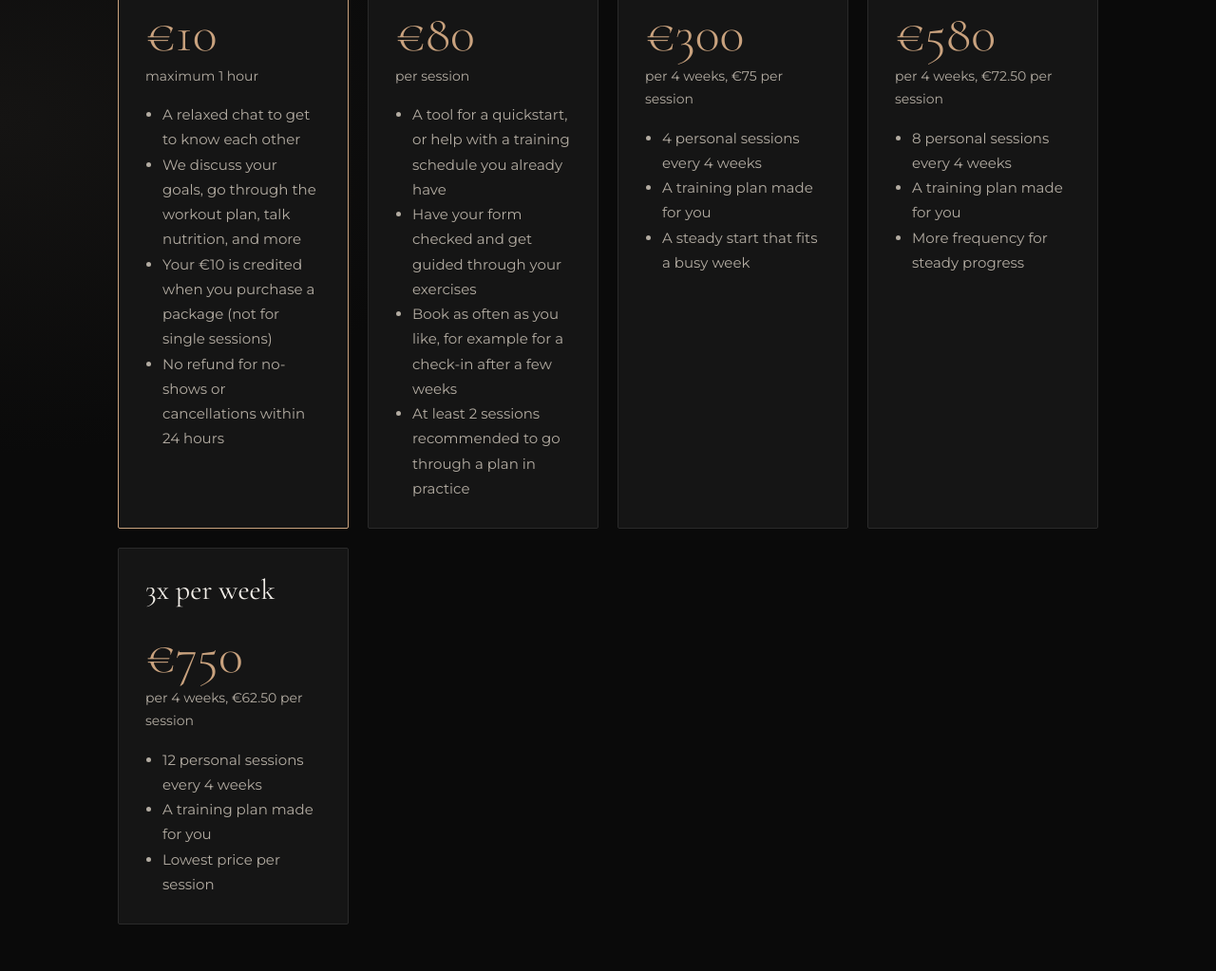
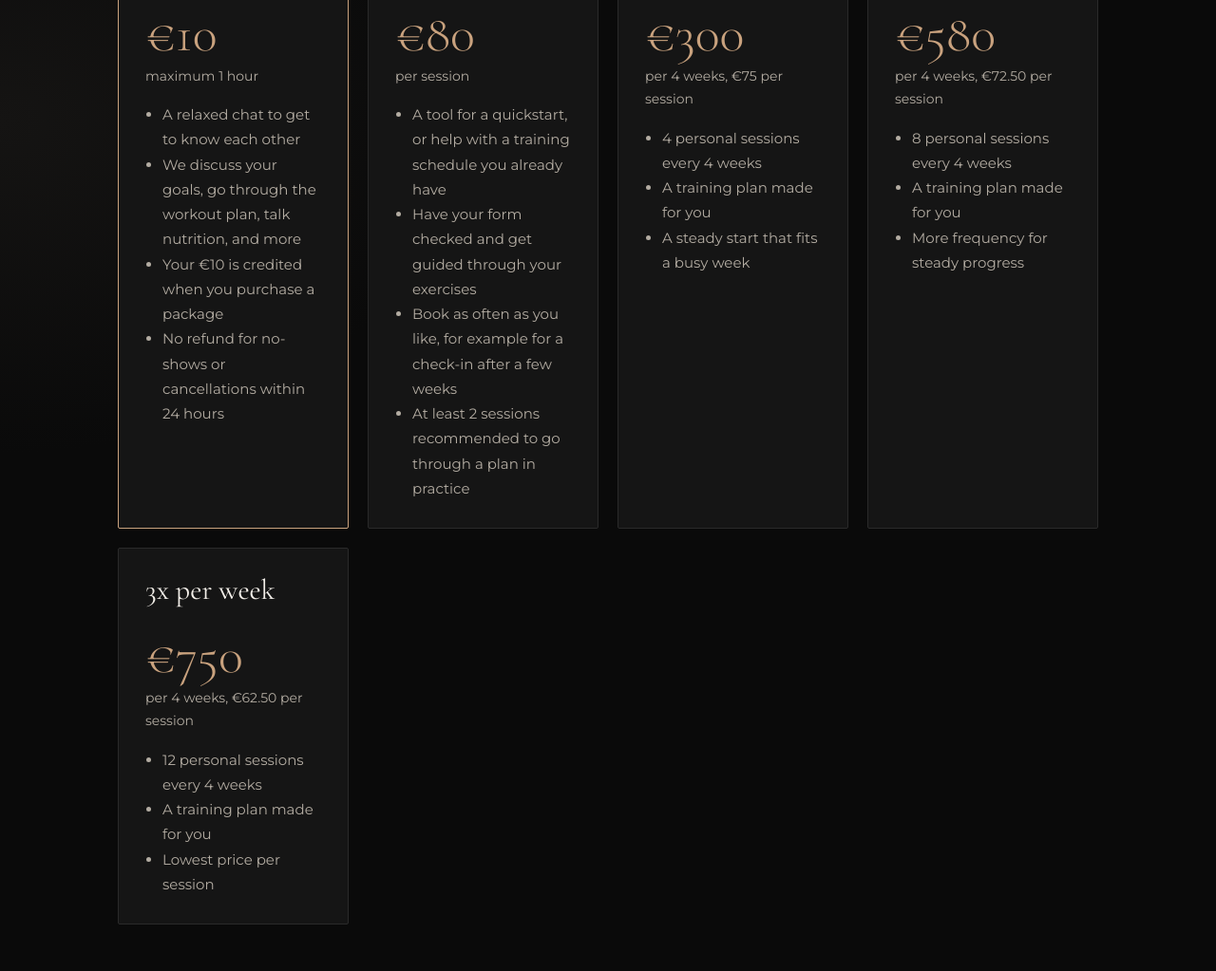
Before and after one commit to Manifitpt/website, a plain HTML site: page index.html in a window 1280 px wide. Shown: the part 2233-3256 px from the top of the page at 95% size. Drawn offline with nearby package versions, Linux system fonts and the light colour scheme.

Commit message:
Add files via upload

```diff
--- a/index.html
+++ b/index.html
@@ -102,7 +102,7 @@ details ol,details ul{margin:0;padding:0 22px 20px 44px;color:var(--muted);font-
 <section id="pricing"><div class="wrap">
 <h2>Pricing and packages</h2>
 <div class="grid">
-<div class="card pkg best"><h3>Intake</h3><div class="price">€10</div><small class="note" style="margin:0">maximum 1 hour</small><ul><li>A relaxed chat to get to know each other</li><li>We discuss your goals, go through the workout plan, talk nutrition, and more</li><li>Your €10 is credited when you purchase a package (not for single sessions)</li><li>No refund for no-shows or cancellations within 24 hours</li></ul></div>
+<div class="card pkg best"><h3>Intake</h3><div class="price">€10</div><small class="note" style="margin:0">maximum 1 hour</small><ul><li>A relaxed chat to get to know each other</li><li>We discuss your goals, go through the workout plan, talk nutrition, and more</li><li>Your €10 is credited when you purchase a package</li><li>No refund for no-shows or cancellations within 24 hours</li></ul></div>
 <div class="card pkg"><h3>Single session</h3><div class="price">€80</div><small class="note" style="margin:0">per session</small><ul><li>A tool for a quickstart, or help with a training schedule you already have</li><li>Have your form checked and get guided through your exercises</li><li>Book as often as you like, for example for a check-in after a few weeks</li><li>At least 2 sessions recommended to go through a plan in practice</li></ul></div>
 <div class="card pkg"><h3>1x per week</h3><div class="price">€300</div><small class="note" style="margin:0">per 4 weeks, €75 per session</small><ul><li>4 personal sessions every 4 weeks</li><li>A training plan made for you</li><li>A steady start that fits a busy week</li></ul></div>
 <div class="card pkg"><h3>2x per week</h3><div class="price">€580</div><small class="note" style="margin:0">per 4 weeks, €72.50 per session</small><ul><li>8 personal sessions every 4 weeks</li><li>A training plan made for you</li><li>More frequency for steady progress</li></ul></div>
```
